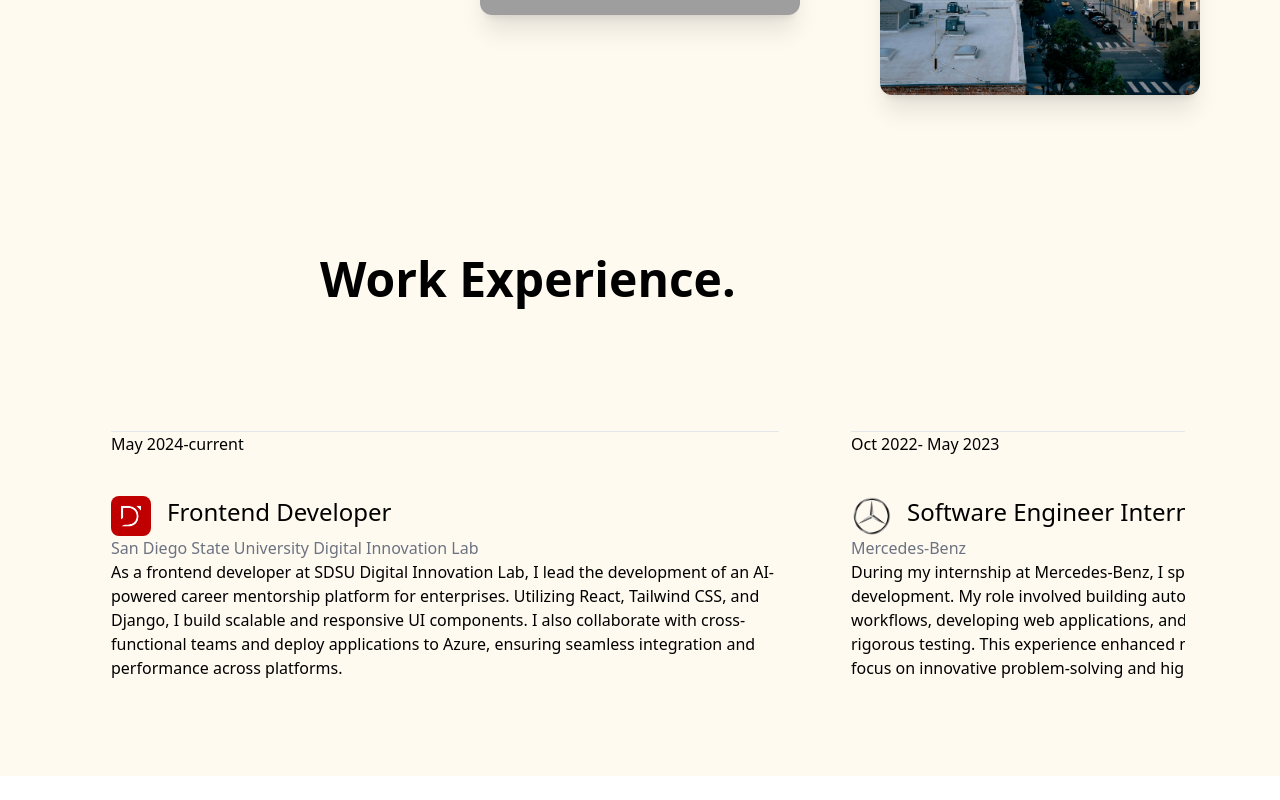
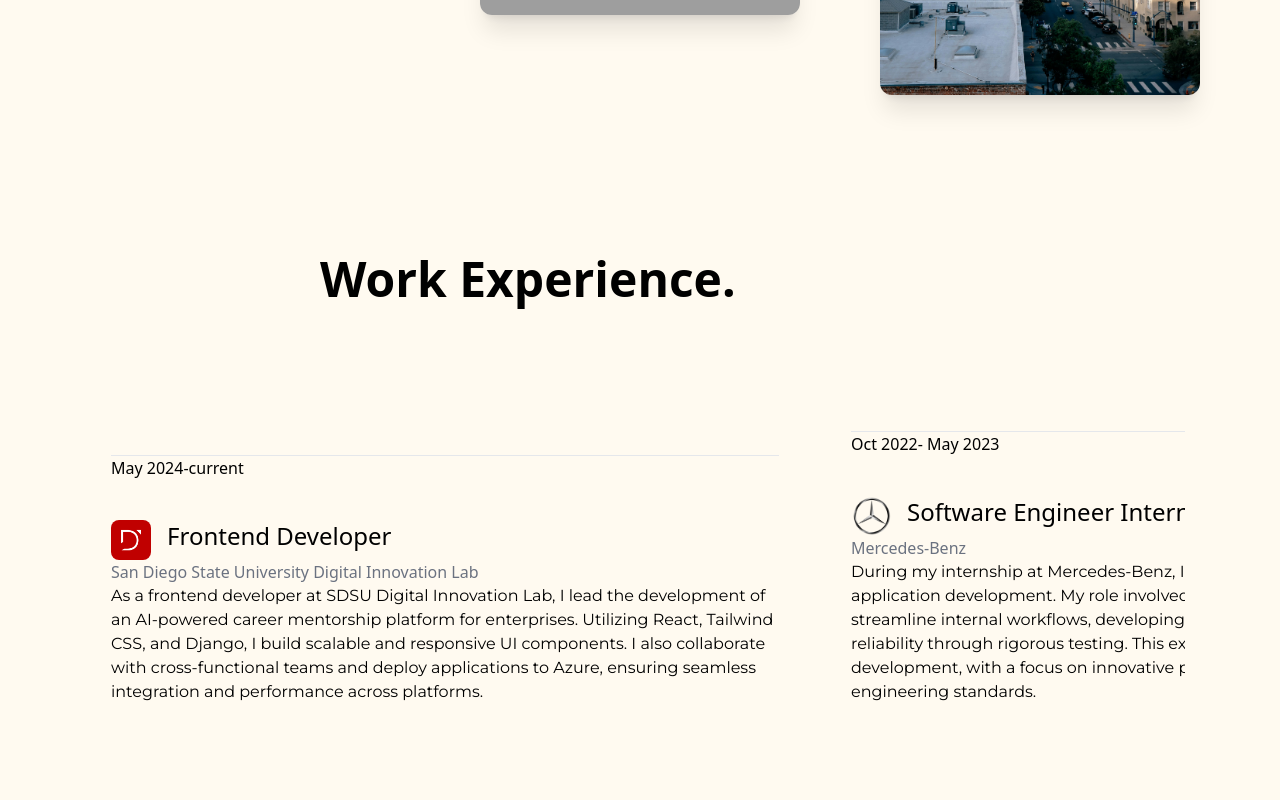
Before and after one commit to gleny4001/portfolio-2.0, a React (Vite) app: page / in a window 1280 px wide. Shown: the part 1225-2025 px from the top of the page. Before the commit the page ends 2001 px from the top, so only its background shows below. Built offline with nearby package versions, Linux system fonts and the light colour scheme; grey boxes are pictures that could not be loaded.

Commit message:
add font

```diff
--- a/src/components/Work.tsx
+++ b/src/components/Work.tsx
@@ -73,7 +73,7 @@ const Work: React.FC = () => {
                                 <h2 className="text-2xl pl-4 ">{item.title}</h2>
                             </div>
                             <h3 className="text-gray-500">{item.work}</h3>
-                            <p className='text-wrap'>{item.description}</p>
+                            <p className='text-wrap font-montserrat'>{item.description}</p>
                         </div>
                     ))}
                 </div>
--- a/src/input.css
+++ b/src/input.css
@@ -1,6 +1,7 @@
 /*fonts*/
-@import url('https://fonts.googleapis.com/css2?family=Abril+Fatface&display=swap');/*Abril Fatface
-*/
+@import url('https://fonts.googleapis.com/css2?family=Abril+Fatface&display=swap');/*Abril Fatface*/
+@import url('https://fonts.googleapis.com/css2?family=Montserrat:ital,wght@0,100..900;1,100..900&display=swap');/*Abril Fatface*/
+
 
 @tailwind base;
 @tailwind components;
--- a/tailwind.config.js
+++ b/tailwind.config.js
@@ -48,6 +48,7 @@ export default {
 
     fontFamily: {
       'abrilFatface': ['Abril Fatface'],
+      'montserrat':['Montserrat']
     }
 
   },
```
